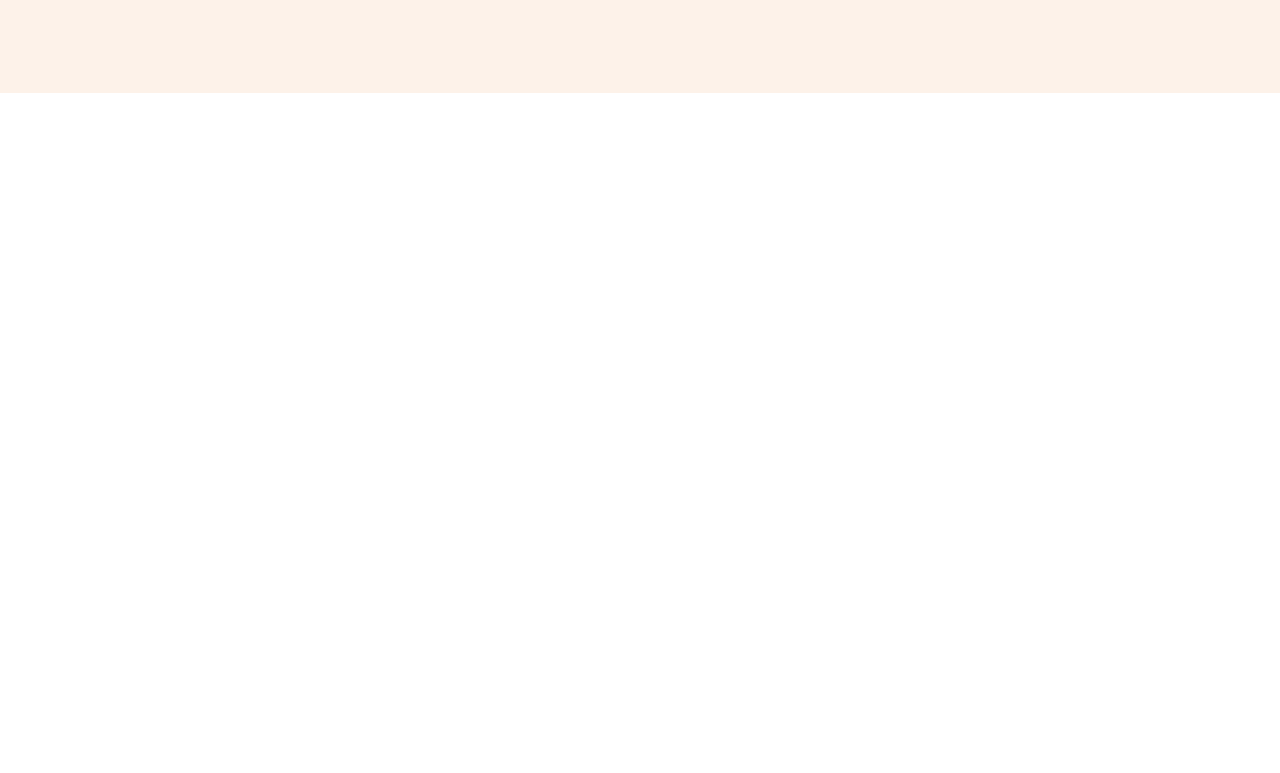
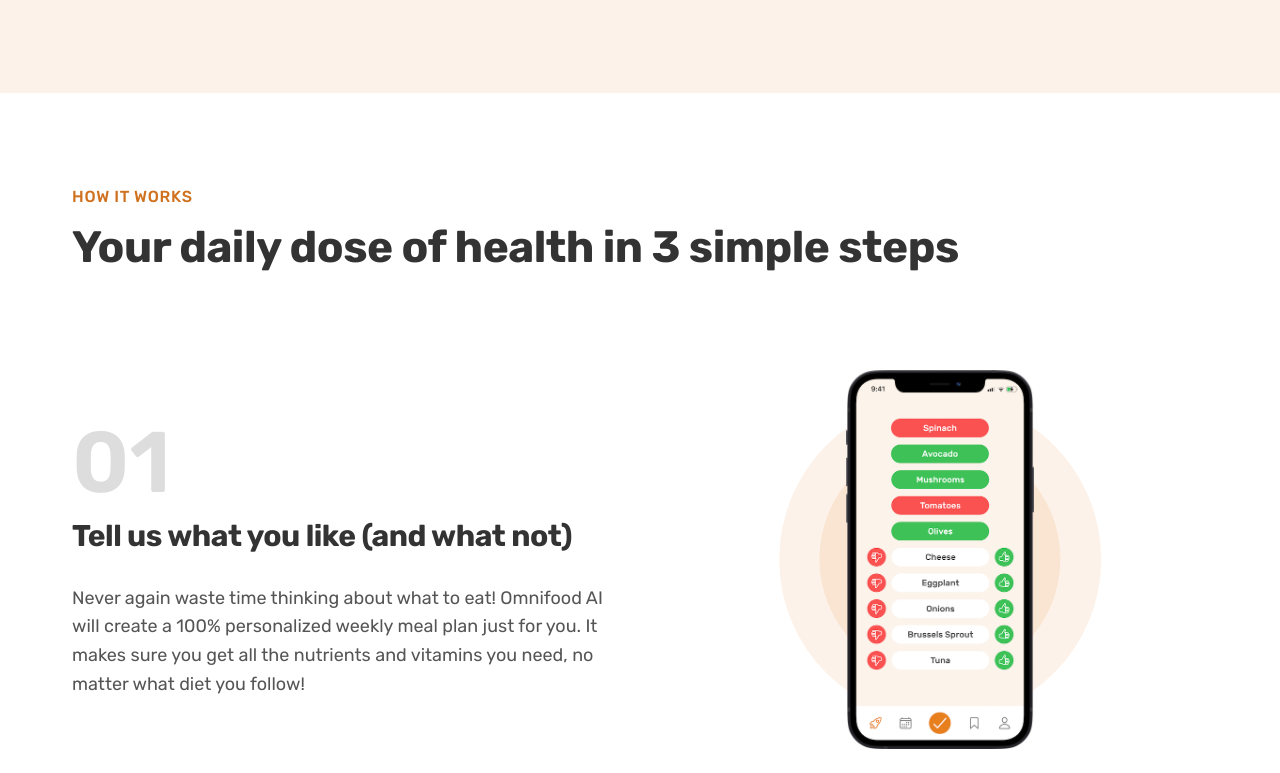
Before and after one commit to avinash4364/Omnifood, a plain HTML site: page index.html in a window 1280 px wide. Shown: the part 667-1440 px from the top of the page. Before the commit the page ends 800 px from the top, so only its background shows below. Drawn offline with Linux system fonts and the light colour scheme.

Commit message:
added the code for the how it works section in HTML file and also added the styling to it in the CSS file

```diff
--- a/css/style.css
+++ b/css/style.css
@@ -1,18 +1,20 @@
 /*
 OMNIFOOD DESIGN SETTINGS :
 1. TYPOGRAPHY
-    - FONT SIZES (in px) : 10 / 12 / 14 / 16 / 18 / 20 / 24 / 30 / 36 / 48 / 52 / 62 / 74 / 86 / 98
+    - FONT SIZES (in px) : 10 / 12 / 14 / 16 / 18 / 20 / 24 / 30 / 36 / 44 / 52 / 62 / 74 / 86 / 98
     - FONT WEIGHT :
         default : 400 , 500, 600 , 700
     - LINE HEIGHTS :
-        default : 1, 1.05, 1.6(for paragraph)
+        default : 1, 1.05, 1.6(for paragraph), 1.2, 1.8
+    - LETTER SPACING :
+        -0.5px, 0.75px
 
 2. COLORS
     - PRIMARY COLOR : #e67e22
-    - TINTS : #fdf2e9
+    - TINTS : #fdf2e9 , #fae5d3
     - SHADES : #cf711f
     - ACCENTS :
-    - GREYS : #555 , #333
+    - GREYS : #555 , #333 , #ddd
 
 3. IMAGES
     - downloaded from unsplash and for customer faces we are using uifaces website.
@@ -54,13 +56,40 @@ body {
 /** GENERAL REUSABLE COMPONENTS */
 /* ****** */
 
+.heading-secondary,
+.heading-primary,
+.heading-tertiary {
+  color: #333;
+  letter-spacing: -0.5px;
+  font-weight: 700;
+}
+
 .heading-primary {
   font-size: 5.2rem;
-  font-weight: 700;
   line-height: 1.05;
-  color: #333;
-  letter-spacing: -0.5px;
   margin-bottom: 3.2rem;
+}
+
+.heading-secondary {
+  font-size: 4.4rem;
+  line-height: 1.2;
+  margin-bottom: 9.6rem;
+}
+
+.heading-tertiary {
+  font-size: 3rem;
+  line-height: 1.2;
+  margin-bottom: 3rem;
+}
+
+.sub-heading {
+  display: block;
+  font-size: 1.6rem;
+  text-transform: uppercase;
+  margin-bottom: 1.6rem;
+  letter-spacing: 0.75px;
+  font-weight: 500;
+  color: #cf711f;
 }
 
 .btn:link,
@@ -118,7 +147,12 @@ body {
 
 .grid {
   display: grid;
-  gap: 9.6rem;
+  column-gap: 6.4rem;
+  row-gap: 9.6rem;
+}
+
+.grid-center-v {
+  align-items: center;
 }
 
 .grid-2-cols {
@@ -256,3 +290,66 @@ body {
   color: #cf711f;
   font-weight: 700;
 }
+
+/* ******* */
+/** HOW IT WORKS SECTION */
+/* ****** */
+
+.section-how {
+  padding: 9.6rem 0;
+}
+
+.step-img-box {
+  display: flex;
+  align-items: center;
+  justify-content: center;
+  position: relative;
+}
+
+.step-img-box::after,
+.step-img-box::before {
+  content: '';
+  display: block;
+  position: absolute;
+  top: 50%;
+  left: 50%;
+  transform: translate(-50%, -50%);
+  border-radius: 50%;
+}
+
+/* a round circle behind step-img-box */
+.step-img-box::before {
+  z-index: -2;
+
+  width: 60%;
+  /* height: 60%; */
+
+  /* 60% of parent widht */
+  padding-bottom: 60%;
+  background-color: #fdf2e9;
+}
+
+/* another round circle behing step-img-box */
+.step-img-box::after {
+  width: 45%;
+  padding-bottom: 45%;
+  /* slightly darker version than we used before */
+  background-color: #fae5d3;
+  z-index: -1;
+}
+
+.step-img {
+  width: 35%;
+}
+
+.step-number {
+  font-size: 8.6rem;
+  font-weight: 600;
+  color: #ddd;
+  margin-bottom: 1.2rem;
+}
+
+.step-description {
+  font-size: 1.8rem;
+  line-height: 1.6;
+}
--- a/index.html
+++ b/index.html
@@ -86,6 +86,77 @@
           </div>
         </div>
       </section>
+
+      <!-- how it works section -->
+      <section class="section-how">
+        <div class="container">
+          <span class="sub-heading">How it works</span>
+          <h2 class="heading-secondary">
+            Your daily dose of health in 3 simple steps
+          </h2>
+        </div>
+
+        <!-- Z-pattern layout container -->
+
+        <div class="container grid grid-2-cols grid-center-v">
+          <!-- STEP 01 -->
+          <div class="step-text-box">
+            <p class="step-number">01</p>
+            <h3 class="heading-tertiary">
+              Tell us what you like (and what not)
+            </h3>
+            <p class="step-description">
+              Never again waste time thinking about what to eat! Omnifood AI
+              will create a 100% personalized weekly meal plan just for you. It
+              makes sure you get all the nutrients and vitamins you need, no
+              matter what diet you follow!
+            </p>
+          </div>
+          <div class="step-img-box">
+            <img
+              src="images/app/app-screen-1.png"
+              alt="iPhone app preferences selection screen"
+              class="step-img"
+            />
+          </div>
+
+          <!-- STEP 02 -->
+          <div class="step-img-box">
+            <img
+              src="images/app/app-screen-2.png"
+              alt="IPhone app meal approving plan screen"
+              class="step-img"
+            />
+          </div>
+          <div class="step-text-box">
+            <p class="step-number">02</p>
+            <h3 class="heading-tertiary">Approve your weekly meal plan</h3>
+            <p class="step-description">
+              Once per week, approve the meal plan generated for you by Omnifood
+              AI. You can change ingredients, swap entire meals, or even add
+              your own recipes.
+            </p>
+          </div>
+
+          <!-- STEP 03 -->
+          <div class="step-text-box">
+            <p class="step-number">03</p>
+            <h3 class="heading-tertiary">Receive meals at convenient time</h3>
+            <p class="step-description">
+              Best chefs in town will cook your selected meal every day, and we
+              will deliver it to your door whenever works best for you. You can
+              change delivery schedule and address daily!
+            </p>
+          </div>
+          <div class="step-img-box">
+            <img
+              src="images/app/app-screen-3.png"
+              alt="Iphone app delivery screen"
+              class="step-img"
+            />
+          </div>
+        </div>
+      </section>
     </main>
   </body>
 </html>
```
